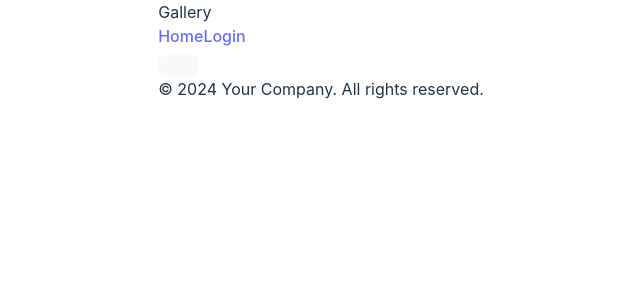
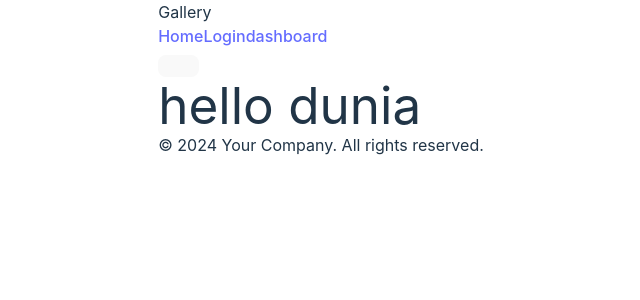
Before and after one commit to Reyhansyah11/gallery, a React (Vite) app: page /dashboard in a window 1280 px wide. Shown: the top 300 px of the page, without its empty margins (319-959 px from the left). Built offline with nearby package versions, Linux system fonts and the light colour scheme.

Commit message:
dashboard page

```diff
--- a/src/App.tsx
+++ b/src/App.tsx
@@ -3,6 +3,7 @@ import Footer from './components/Footer';
 import { BrowserRouter as Router, Routes, Route } from 'react-router-dom';
 import Home from './pages/home/index';
 import Login from './pages/Login/index';
+import Dashboard from './pages/dashboard/index';
 
 function App() {
   return (
@@ -12,7 +13,8 @@ function App() {
         <div className="pt-16"> {/* Padding atas untuk menghindari konten tertutup oleh navbar */}
           <Routes>
             <Route path="/" element={<Home />} />
-            <Route path="/login" element={<Login />} /> {/* Tambahkan rute login */}
+            <Route path="/login" element={<Login />} />
+            <Route path="/dashboard" element={<Dashboard />} />
           </Routes>
         </div>
         <Footer />
--- a/src/components/Navigasi.tsx
+++ b/src/components/Navigasi.tsx
@@ -15,6 +15,7 @@ const Navbar = () => {
         <div className="hidden md:flex space-x-4">
           <Link to="/" className="text-black hover:text-gray-600">Home</Link>
           <Link to="/login" className="text-black hover:text-gray-600">Login</Link>
+          <Link to="/dashboard" className="block text-black hover:text-gray-600 px-2 py-1">dashboard</Link>
         </div>
         <div className="md:hidden">
           <button onClick={toggleMenu} className="text-gray-600 focus:outline-none">
@@ -28,6 +29,7 @@ const Navbar = () => {
         <div className="md:hidden bg-slate-100 shadow-md mt-2">
           <Link to="/" className="block text-black hover:text-gray-600 px-2 py-1">Home</Link>
           <Link to="/login" className="block text-black hover:text-gray-600 px-2 py-1">Login</Link>
+          <Link to="/dashboard" className="block text-black hover:text-gray-600 px-2 py-1">dashboard</Link>
         </div>
       )}
     </nav>
--- /dev/null
+++ b/src/pages/dashboard/index.tsx
@@ -0,0 +1,9 @@
+const Dashboard = () => {
+    return (
+        <div className="flex items-center justify-center min-h-screen">
+        <h1 className="text-black">hello dunia</h1>
+        </div>
+    )
+}
+
+export default Dashboard;
```
